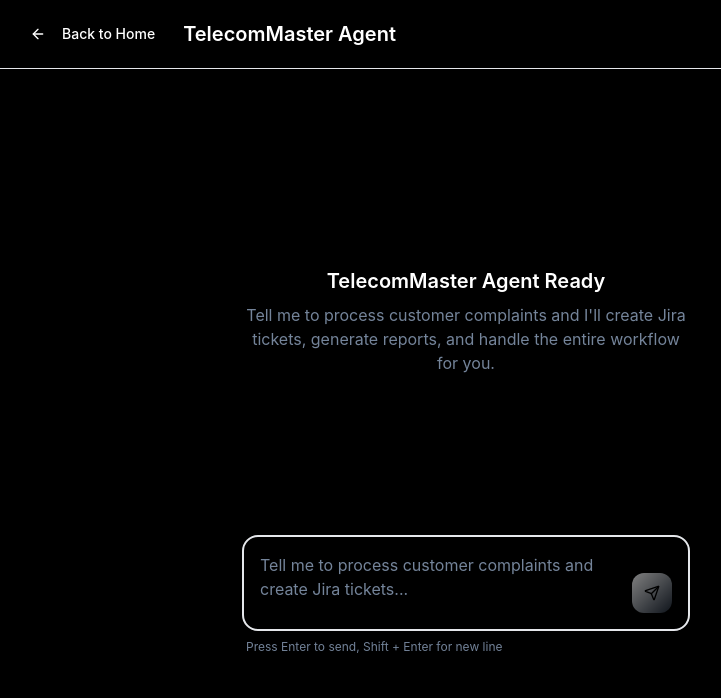
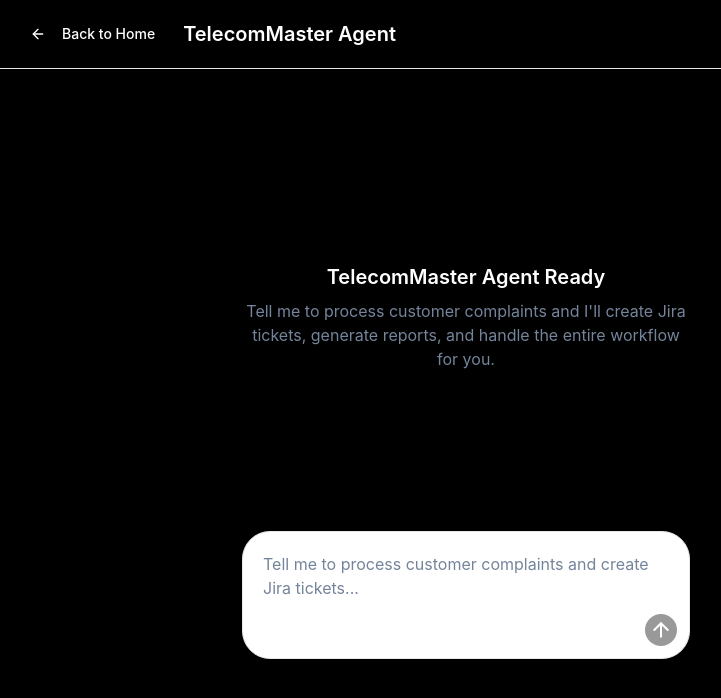
Before and after one commit to shamithmylar20/telecom-opus-front, a React (Vite) app: page /chat in a window 1280 px wide. Shown: the top 698 px of the page, without its empty margins (174-895 px from the left). Built offline with nearby package versions, Linux system fonts and the light colour scheme.

Commit message:
feat: Update ChatInterface to use PromptBox
Replaced AIInput with PromptBox in ChatInterface.
Integrated form submission for sending messages via useTelecomAgent.
Preserved existing chat functionality and styling.

```diff
--- a/src/components/chat/ChatInterface.tsx
+++ b/src/components/chat/ChatInterface.tsx
@@ -1,7 +1,7 @@
 'use client';
 
 import React from 'react';
-import { AIInput } from '@/components/ui/ai-input';
+import { PromptBox } from '@/components/ui/chatgpt-prompt-input';
 import { MessageBubble } from './MessageBubble';
 import { TypingIndicator } from './TypingIndicator';
 import { useTelecomAgent } from '@/hooks/use-telecom-agent';
@@ -35,12 +35,25 @@ export function ChatInterface() {
       </div>
 
       {/* Input Area */}
-      <AIInput
-        placeholder="Tell me to process customer complaints and create Jira tickets..."
-        onSubmit={sendMessage}
-        disabled={isLoading}
+      <form
+        onSubmit={(e) => {
+          e.preventDefault();
+          const formData = new FormData(e.currentTarget);
+          const message = formData.get('message') as string;
+          if (message?.trim()) {
+            sendMessage(message.trim());
+            e.currentTarget.reset();
+          }
+        }}
         className="w-full"
-      />
+      >
+        <PromptBox
+          name="message"
+          placeholder="Tell me to process customer complaints and create Jira tickets..."
+          disabled={isLoading}
+          className="w-full"
+        />
+      </form>
     </div>
   );
 }
```
